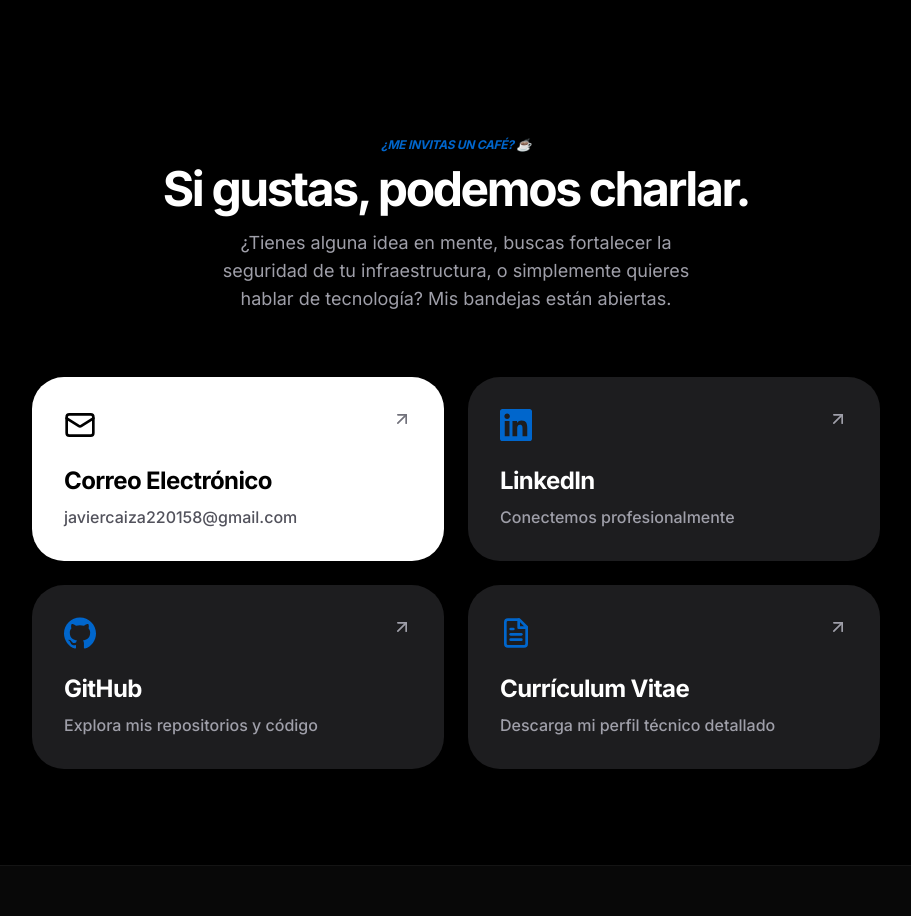
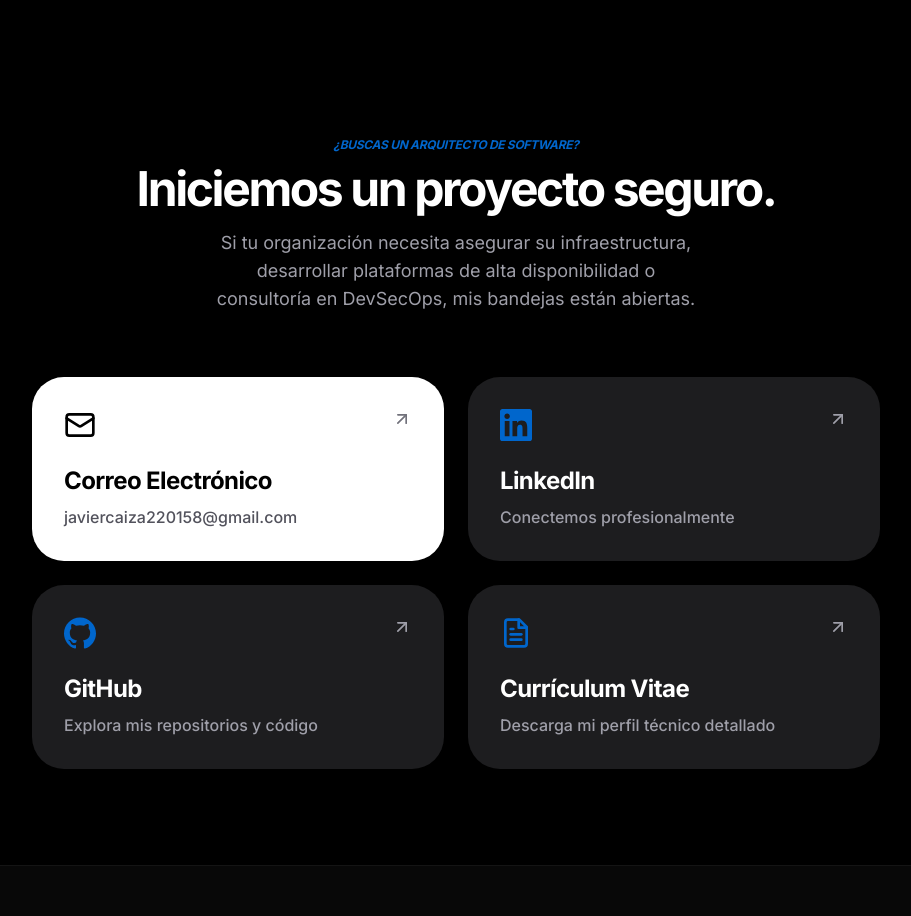
Before and after one commit to CescJavier7/portafolio-ing, a Next.js app: page / in a window 1280 px wide. Shown: the part 9360-10276 px from the top of the page, without its empty margins (184-1095 px from the left). Built offline with nearby package versions, Linux system fonts and the light colour scheme.

Commit message:
Correcciones realizadas acorde al Feedback del Doctor Lucio V2

```diff
--- a/components/ContactApple.tsx
+++ b/components/ContactApple.tsx
@@ -1,7 +1,7 @@
 'use client';
 import { motion } from 'framer-motion';
 
-// ─── ICONOS SVG PUROS (Cero dependencias, nunca fallan) ──────────────────────
+// ─── ICONOS SVG PUROS ────────────────────────────────────────────────────────
 
 const IconMail = ({ className }: { className?: string }) => (
   <svg viewBox="0 0 24 24" fill="none" stroke="currentColor" strokeWidth="2" strokeLinecap="round" strokeLinejoin="round" className={className}>
@@ -67,27 +67,13 @@ const contactMethods = [
     title: 'Currículum Vitae',
     description: 'Descarga mi perfil técnico detallado',
     icon: IconCV,
-    // 1. La ruta apunta directamente al nombre del archivo en la carpeta public
+    // La ruta apunta al archivo PDF que debe estar en tu carpeta "public"
     href: '/Kevin_Javier_Montatixe_CV.pdf',
     isPrimary: false,
-    // 2. Agregamos una propiedad nueva para identificar que es descarga
-    download: 'Kevin_Javier_Montatixe_CV.pdf', // El nombre que tendrá el archivo al descargarse
+    // Propiedad clave para forzar la descarga con este nombre exacto
+    download: 'Kevin_Javier_Montatixe_CV.pdf',
   },
 ];
-
-{contactMethods.map((method, index) => (
-  <motion.a
-    key={method.title}
-    href={method.href}
-    // Si existe la propiedad download, se la asignamos al enlace
-    download={method.download}
-    target={method.download ? undefined : "_blank"} // No abrimos pestaña nueva si es descarga
-    rel="noopener noreferrer"
-    // ... el resto de tus animaciones y clases
-  >
-    {/* ... contenido de la tarjeta ... */}
-  </motion.a>
-))}
 
 export default function ContactApple() {
   return (
@@ -97,13 +83,13 @@ export default function ContactApple() {
         {/* Cabecera */}
         <div className="mb-16 md:text-center">
           <p className="text-apple-blue font-bold tracking-tight mb-3 uppercase text-xs italic">
-            ¿Me invitas un café? ☕️
+            ¿Buscas un Arquitecto de Software?
           </p>
           <h2 className="text-4xl md:text-5xl font-bold tracking-tighter text-zinc-900 dark:text-white mb-4">
-            Si gustas, podemos charlar.
+            Iniciemos un proyecto seguro.
           </h2>
           <p className="text-lg text-zinc-600 dark:text-zinc-400 max-w-2xl mx-auto text-balance">
-            ¿Tienes alguna idea en mente, buscas fortalecer la seguridad de tu infraestructura, o simplemente quieres hablar de tecnología? Mis bandejas están abiertas.
+            Si tu organización necesita asegurar su infraestructura, desarrollar plataformas de alta disponibilidad o consultoría en DevSecOps, mis bandejas están abiertas.
           </p>
         </div>
 
@@ -113,7 +99,10 @@ export default function ContactApple() {
             <motion.a
               key={method.title}
               href={method.href}
-              target="_blank"
+              // Si tiene propiedad download, se la pasa al tag <a>
+              download={method.download}
+              // Si es descarga no abre pestaña nueva, de lo contrario sí
+              target={method.download ? undefined : "_blank"}
               rel="noopener noreferrer"
               initial={{ opacity: 0, y: 20 }}
               whileInView={{ opacity: 1, y: 0 }}
```
